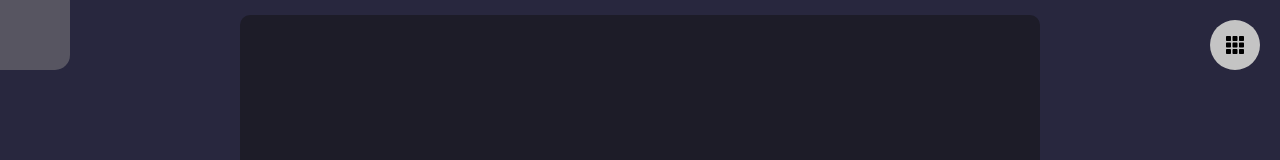
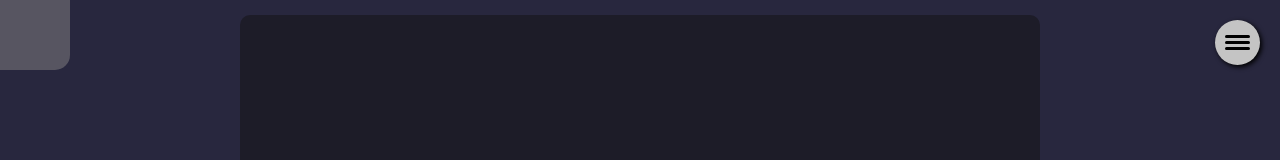
Before and after one commit to eKizim/todo-dashboard, a React app: page / in a window 1280 px wide. Shown: the top 160 px of the page. Built offline with nearby package versions, Linux system fonts and the light colour scheme.

Commit message:
Few storage fixes

```diff
--- a/main.js
+++ b/main.js
@@ -10,7 +10,7 @@ function createWindow () {
     }
   })
 
-  win.loadURL('localhost:3000')
+  win.loadFile('./dist/index.html')
 }
 
 app.whenReady().then(() => {
--- a/package.json
+++ b/package.json
@@ -21,8 +21,10 @@
     "@babel/preset-react": "^7.16.0",
     "babel-loader": "^8.2.3",
     "css-loader": "^6.5.1",
+    "css-minimizer-webpack-plugin": "^3.2.0",
     "electron": "^15.3.0",
     "html-webpack-plugin": "^5.5.0",
+    "mini-css-extract-plugin": "^2.4.5",
     "style-loader": "^3.3.1",
     "webpack": "^5.62.1",
     "webpack-cli": "^4.9.1",
--- a/src/App.jsx
+++ b/src/App.jsx
@@ -7,10 +7,8 @@ export default class App extends React.Component {
   constructor(props) {
     super(props);
     this.state = {
-      notesData: window.localStorage.notes ?
-        JSON.parse(window.localStorage.notes) : [],
-      stickersData: window.localStorage.stickers ?
-        JSON.parse(window.localStorage.stickers) : [],
+      notesData: [],
+      stickersData: [],
 
       stickerState: {
         mode: 'input',
@@ -29,6 +27,21 @@ export default class App extends React.Component {
 
     this.dataUpdater = this.dataUpdater.bind(this);
     this.fullCleanUp = this.fullCleanUp.bind(this);
+  }
+
+  componentDidMount() {
+    setTimeout(() => {
+      if(window.sessionStorage.notes) {
+        this.setState({
+          notesData: JSON.parse(window.sessionStorage.notes),
+        });
+      }
+      if(window.sessionStorage.stickers) {
+        this.setState({
+          stickersData: JSON.parse(window.sessionStorage.stickers)
+        })
+      }
+    }, 150);
   }
 
   dataUpdater = (_title, _fill, _type) => {
@@ -53,16 +66,16 @@ export default class App extends React.Component {
         console.log(`#--STICKERS HAS BEEN UPDATED--#`);
         break;
     }
-    window.localStorage.setItem(_type, JSON.stringify(storage));
+    window.sessionStorage.setItem(_type, JSON.stringify(storage));
   }
 
   fullCleanUp() {
-    if(confirm('You really want to delete all notes and stickers?')) {
+    if(confirm('Do you really want to delete all notes and stickers?')) {
       this.setState({
         stickersData: [],
         notesData: []
       });
-      window.localStorage.clear();
+      window.sessionStorage.clear();
     }
   }
 
@@ -78,38 +91,35 @@ export default class App extends React.Component {
   }
 
   readerModeOn = (_e, _target) => {
-    const storage = JSON.parse(window.localStorage.getItem(_target));
+    const storage = JSON.parse(window.sessionStorage.getItem(_target));
     const filter = storage.find(item => item.unitId === Number(_e.target.firstChild.innerText));
 
     switch(_target) {
       case "notes":
-          this.setState({
-            noterState: {mode: 'read', id: filter.unitId, title: filter.unitTitle, fill: filter.unitFill}
-          });
-
+        this.setState({
+          noterState: {mode: 'read', id: filter.unitId, title: filter.unitTitle, fill: filter.unitFill}
+        });
         document.getElementById('screen_blocker').classList.add('active');
         document.getElementById('noter').classList.add('show');
         break;
-
       case "stickers":
         this.setState({
           stickerState: {mode: 'read', id: filter.unitId, title: filter.unitTitle, fill: filter.unitFill}
         });
-
         document.getElementById('screen_blocker').classList.add('active');
         document.getElementById('master_sticker').classList.add('show');
         break;
     }
   }
 
-  //### FIND BETTER SOLUTION
-  stickerTaskCheck = (e) => {
-    let storage = JSON.parse(window.localStorage.stickers);
+  //### REWRITE FUNCTION ###
+  stickerTaskCheck = (_e) => {
+    let storage = JSON.parse(window.sessionStorage.stickers);
 
     storage.forEach(sticker => {
       if(sticker.unitId === Number(document.getElementById('sticker_reader').dataset.stickerId)) {
         sticker.unitFill.forEach(task => {
-          if(task.taskId === e.target.dataset.key) {
+          if(task.taskId === _e.target.dataset.key) {
             task.done = !task.done;
           }
 
@@ -128,11 +138,11 @@ export default class App extends React.Component {
     this.setState({
       stickersData: storage
     });
-    window.localStorage.stickers = JSON.stringify(storage);
+    window.sessionStorage.stickers = JSON.stringify(storage);
   }
 
   deleteItem = (_e, _target) => {
-    const storage = JSON.parse(window.localStorage.getItem(`${_target}s`));
+    const storage = JSON.parse(window.sessionStorage.getItem(`${_target}s`));
     const rUnit = _e.target.closest(`.${_target}_unit`);
 
     const filteredStorage = storage.filter(item => item.unitId !==Number(rUnit.firstChild.textContent));
@@ -147,7 +157,7 @@ export default class App extends React.Component {
           break;
     }
 
-    window.localStorage.setItem(`${_target}s`, JSON.stringify(filteredStorage));
+    window.sessionStorage.setItem(`${_target}s`, JSON.stringify(filteredStorage));
   }
 
   render() {
--- a/src/containers/controller/Controller.css
+++ b/src/containers/controller/Controller.css
@@ -1,6 +1,6 @@
 #controller {
-    width: 50px;
-    height: 50px;
+    width: 45px;
+    height: 45px;
     position:absolute;
     top: 20px;
     right: 20px;
@@ -10,11 +10,60 @@
     justify-content: center;
 
     background-color: var(--dinamic-item);
+    box-shadow: 2px 2px 5px black;
     border-radius: 50%;
 }
 
-#controller:hover {
-    background-color: var(--dinamic-item-hover);
+#controller.closed button {
+    top: 5px;
+    right: 5px;
+    opacity: 0;
+    transition: .1s;
+    pointer-events: none;
+    visibility: hidden;
+    z-index: -999;
+}
+
+#controller_burger-menu {
+    width: 25px;
+    height: 3px;
+    position: relative;
+    display: block;
+    transition: .1s;
+}
+
+#controller_burger-menu::before,
+#controller_burger-menu::after {
+    content: '';
+    width: 25px;
+    height: 3px;
+    position: absolute;
+    display: block;
+    background-color: black;
+    border-radius: 5px;
+    transition: .2s;
+}
+
+#controller_burger-menu::before {
+    top: 0;
+    transform: rotate(-220deg);
+}
+#controller_burger-menu::after {
+    top: 0;
+    transform: rotate(220deg);
+}
+
+#controller.closed #controller_burger-menu {
+    background-color: black;
+    border-radius: 5px;
+}
+#controller.closed #controller_burger-menu::before {
+    top: -6px;
+    transform: rotate(0);
+}
+#controller.closed #controller_burger-menu::after {
+    top: 6px;
+    transform: rotate(0);
 }
 
 #controller button {
@@ -24,7 +73,14 @@
 
     border: none;
     background-color: var(--dinamic-item);
+    box-shadow: 2px 2px 5px black;
     border-radius: 50%;
+    transition: .2s;
+}
+
+#controller button:hover {
+    background-color: var(--dinamic-item-hover);
+    transition-delay: 0s !important;
 }
 
 #controller img {
@@ -35,7 +91,6 @@
 
 #controller_sticker {
     right: 100px;
-    transition: .2s;
 }
 
 #controller_noter {
@@ -46,31 +101,10 @@
     align-items: center;
     justify-content: center;
 
-    transition: .2s;
-    transition-delay: .1s;
+    transition-delay: .1s !important;
 }
 
 #controller_cleaner {
     top: 100px;
-    transition: .2s;
-    transition-delay: .2s;
+    transition-delay: .2s !important;
 }
-
-#controller.closed button {
-    top: 5px;
-    right: 5px;
-    opacity: 0;
-    transition: .1s;
-    pointer-events: none;
-    visibility: hidden;
-    z-index: -999px;
-}
-
-#controller_menu__icon {
-    transform: rotate(45deg);
-    transition: .3s;
-}
-
-#controller.closed #controller_menu__icon {
-    transform: rotate(0);
-}
--- a/src/containers/controller/Controller.jsx
+++ b/src/containers/controller/Controller.jsx
@@ -34,7 +34,8 @@ const Controller = ({writerModeOn, fullCleanUp}) => {
 
     return (
         <div id="controller" className="closed" onClick={mainHandler}>
-            <img id="controller_menu__icon" src={MenuIcon} alt="menu-icon" />
+            {/*<img id="controller_menu__icon" src={MenuIcon} alt="menu-icon" />*/}
+            <span id="controller_burger-menu"></span>
             <button id="controller_sticker"><img src={StickerIcon} alt="sticker-icon" /></button>
             <button id="controller_noter"><img id="controller_noter__icon" src={NoteIcon} alt="note-icon" /></button>
             <button id="controller_cleaner"><img src={TrashIcon} alt="trash-icon" /></button>
--- a/src/style.css
+++ b/src/style.css
@@ -3,7 +3,7 @@
 	--field-bg-color: #1D1C28;
 	--modal-field-color: #868483;
 	--dinamic-item: #C4C4C4;
-	--dinamic-item-hover: #d8d7d7;
+	--dinamic-item-hover: #f7f7f7;
 }
 
 * {
--- a/webpack.config.js
+++ b/webpack.config.js
@@ -1,5 +1,7 @@
 const path = require('path');
 const HtmlWebpackPlugin = require('html-webpack-plugin');
+const MiniCssExtractPlugin = require('mini-css-extract-plugin');
+const CssMinimizerPlugin = require('css-minimizer-webpack-plugin');
 
 module.exports = {
   mode: 'development',
```
Also changed, not shown: data/data.json (deleted, +0 -23 lines), data/test.json (deleted, +0 -11 lines), preload.js (+4 -4 lines), 2 other files (tests, documents, lock files or other folders).
